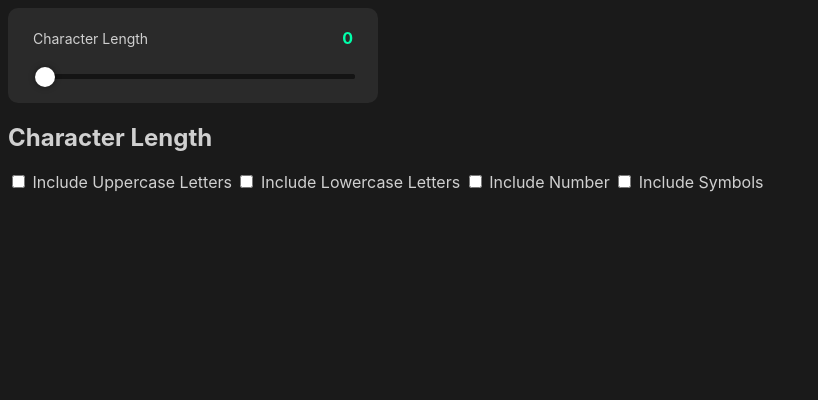
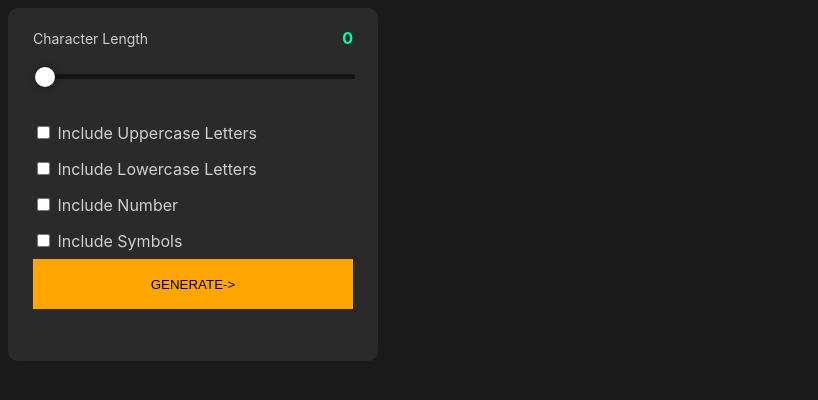
Before and after one commit to Tayobonferejo/passGenerate, a plain HTML site: page index.html in a window 1280 px wide. Shown: the whole page, without its empty margins (0-818 px from the left). Drawn offline with Linux system fonts and the light colour scheme.

```diff
--- a/index.css
+++ b/index.css
@@ -28,6 +28,21 @@ body {
     color: #00ffaa;
     font-weight: bold;
     font-size: 16px;
+  }
+
+  form {
+    margin: 2rem 0;
+  }
+
+  form > div {
+    padding: 0.5rem 0;
+  }
+
+  button {
+    background-color: orange;
+    width: 100%;
+    height: 50px;
+    border: none
   }
 
   input[type="range"] {
--- a/index.html
+++ b/index.html
@@ -8,8 +8,8 @@
     <script src="index.js" defer></script>
 </head>
 <body>
-    <section>
-        <div class="slider-container">
+    <section class="slider-container">
+        <div>
             <div class="label-row">
             <span>Character Length</span>
             <span class="value" id="sliderValue">0</span>
@@ -18,16 +18,24 @@
         </div>
 
         <form>
-            <h2>Character Length</h2>
-
+            <div>
                 <input type="checkbox" value="uppercase">
                 <label>Include Uppercase Letters</label>
+            </div>
+            <div>
                 <input type="checkbox" value="lowercase">
                 <label>Include Lowercase Letters</label>
+            </div>
+            <div>
                 <input type="checkbox" value="number">
                 <label>Include Number</label>
+            </div>
+            <div>
                 <input type="checkbox" value="symbols">
                 <label>Include Symbols</label>
+            </div>
+
+            <button>GENERATE-></button>
         </form>
     </section>
 
```
Lines whose indentation alone changed are shown as unchanged.
